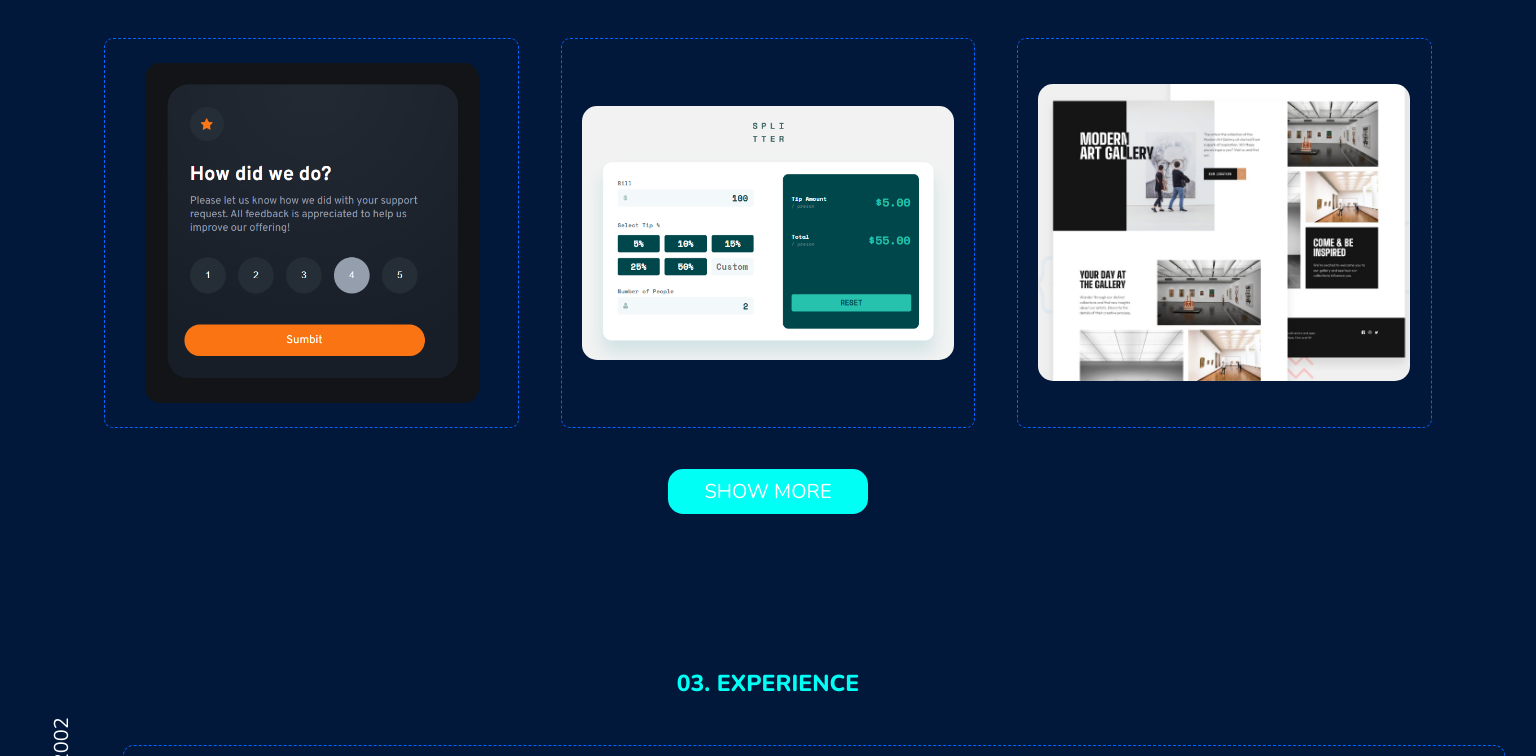
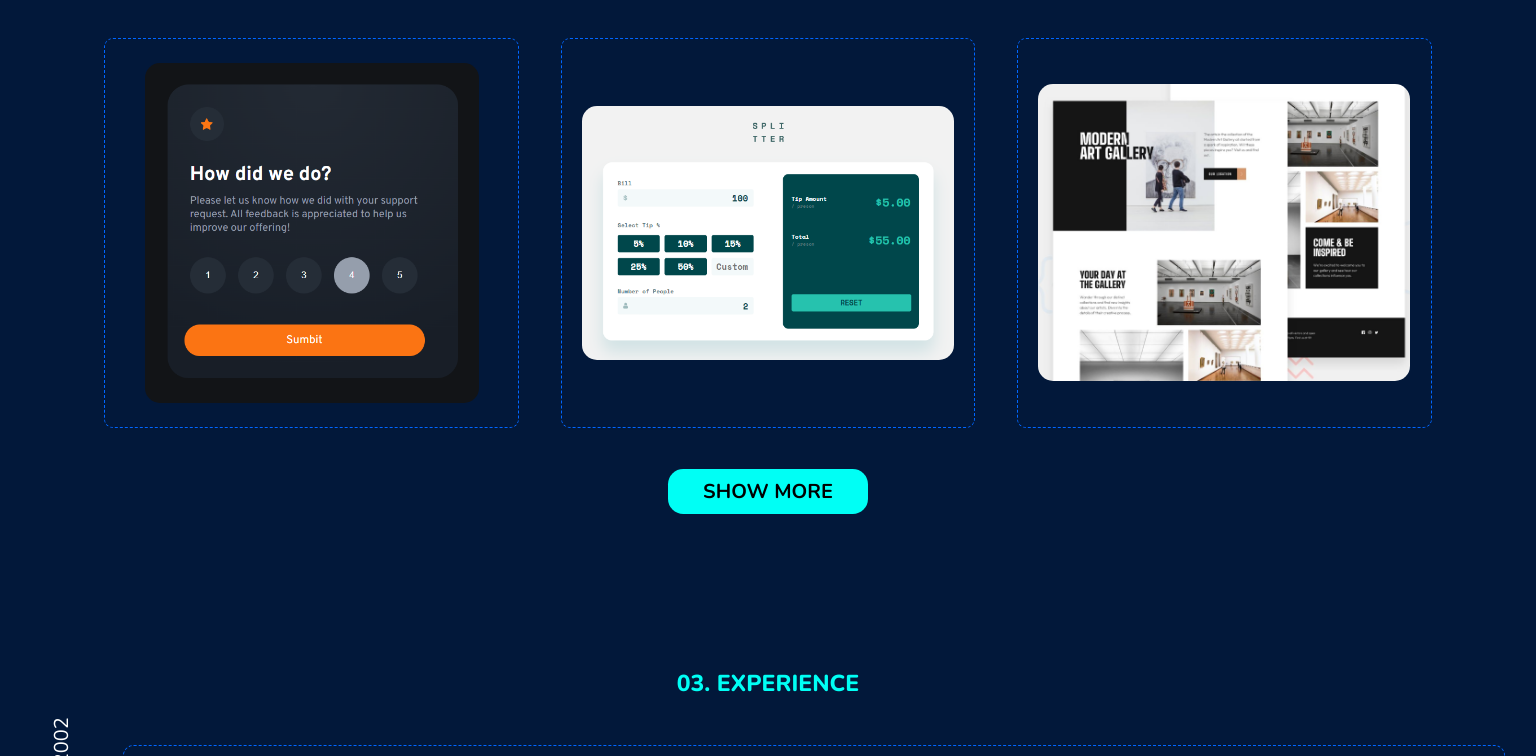
Before and after one commit to Datodia/Portfolio, a plain HTML site: page index.html in a window 1536 px wide. Shown: the part 2044-2800 px from the top of the page. Drawn offline with nearby package versions, Linux system fonts and the light colour scheme.

Commit message:
feat: change button colors

```diff
--- a/responsive.css
+++ b/responsive.css
@@ -332,7 +332,7 @@
     .main-container .contact .show-more {
         width: 200px;
         height: 45px;
-        font-size: 15px;
+        font-size: 18px;
     }
 
     .main-container .about .soc-network a img {
@@ -436,9 +436,11 @@
     .main-container .contact .show-more {
         width: 300px;
         height: 55px;
-        font-size: 20px;
+        font-size: 25px;
         margin-top: 55px;
     }
+
+
 
     .main-container .experience .exp-div .exp-about .about p,
     .main-container .experience .exp-div .date h1 {
--- a/style.css
+++ b/style.css
@@ -154,10 +154,11 @@ header .links .link a:hover {
     width: 124.49px;
     height: 25px;
     font-size: 9px;
-    color: white;
+    color: black;
     background: #00FFF5;
     border-radius: 15.3061px;
     border: none;
+    font-weight: 600;
 }
 
 .main-container .about .soc-network {
@@ -210,9 +211,8 @@ header .links .link a:hover {
 .main-container .contact .show-more a {
     font-size: 9px;
     text-decoration: none;
-    color: white;
     font-family: 'Nunito';
-    font-weight: 400;
+    color: black;
 }
 
 .main-container .experience {
@@ -419,7 +419,6 @@ header .header .resume:hover {
 .main-container .contact .show-more:hover {
     transform: scale(1.1);
     transition-duration: .5s;
-    color: black;
 }
 
 .main-container .projects .show-more:hover a,
```
